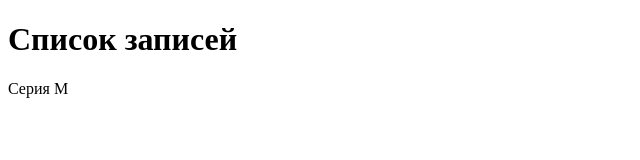
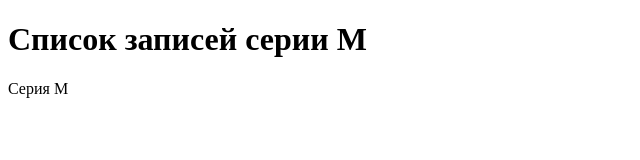
Before and after one commit to barsukov-d/sdai-mr-web, a website: page index.html in a window 1280 px wide. Shown: the whole page, without its empty margins (0-640 px from the left). Drawn offline with Linux system fonts and the light colour scheme; no server answers.

Commit message:
feat: Заголовок списка (проход 4) (#14)
Co-authored-by: self-developer-ai <agent@self-developer.ai>

```diff
--- a/index.html
+++ b/index.html
@@ -1,5 +1,5 @@
 <!doctype html><html lang="ru"><head><meta charset="utf-8"><title>Список записей</title></head>
-<body><h1>Список записей</h1><ol class="items" id="list"></ol>
+<body><h1>Список записей серии М</h1><ol class="items" id="list"></ol>
 <script>function renderList(xs){return xs.map(x=>"<li>"+x.title+" — "+x.price+" ₽</li>").join("")}
 fetch("/api/items").then(r=>r.json()).then(xs=>{document.getElementById("list").innerHTML=renderList(xs)})</script>
 <footer>Серия М</footer>
```
